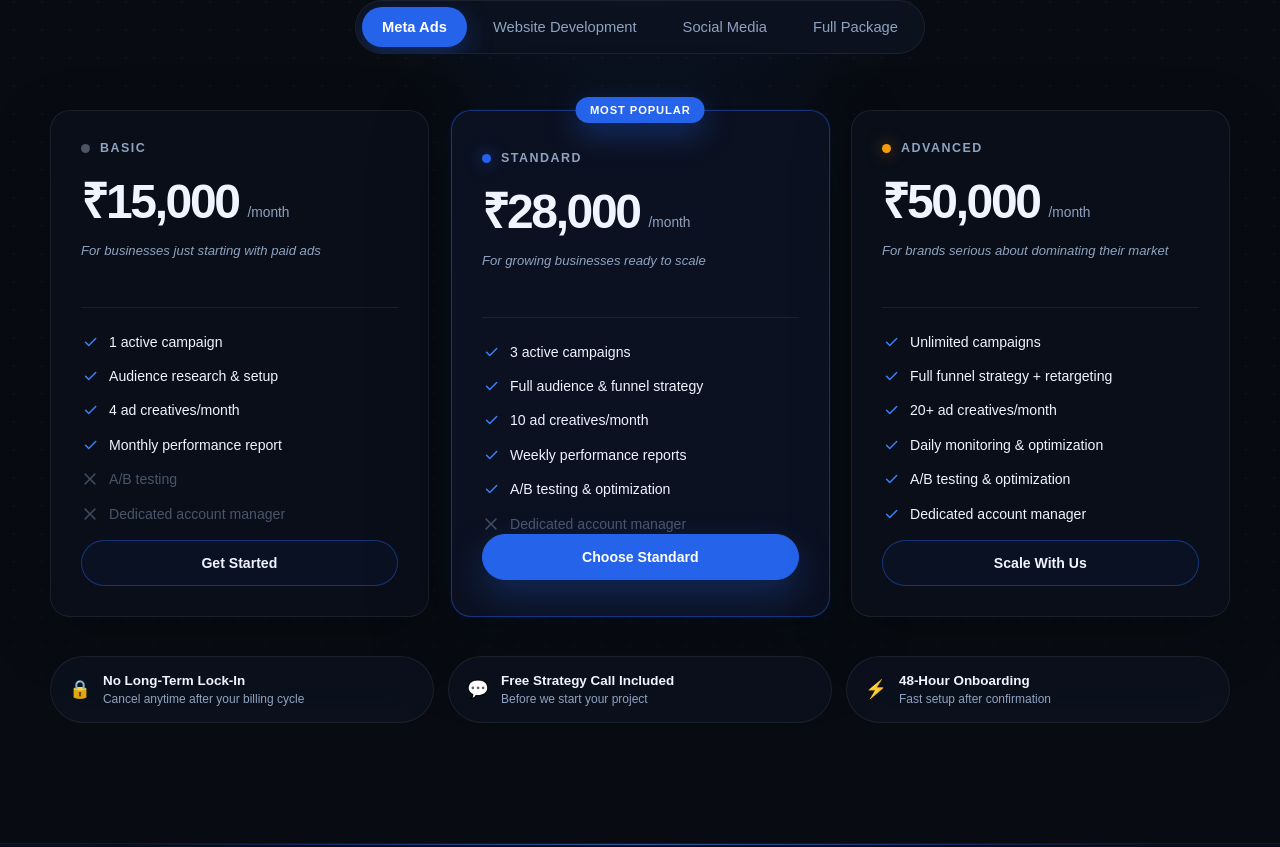
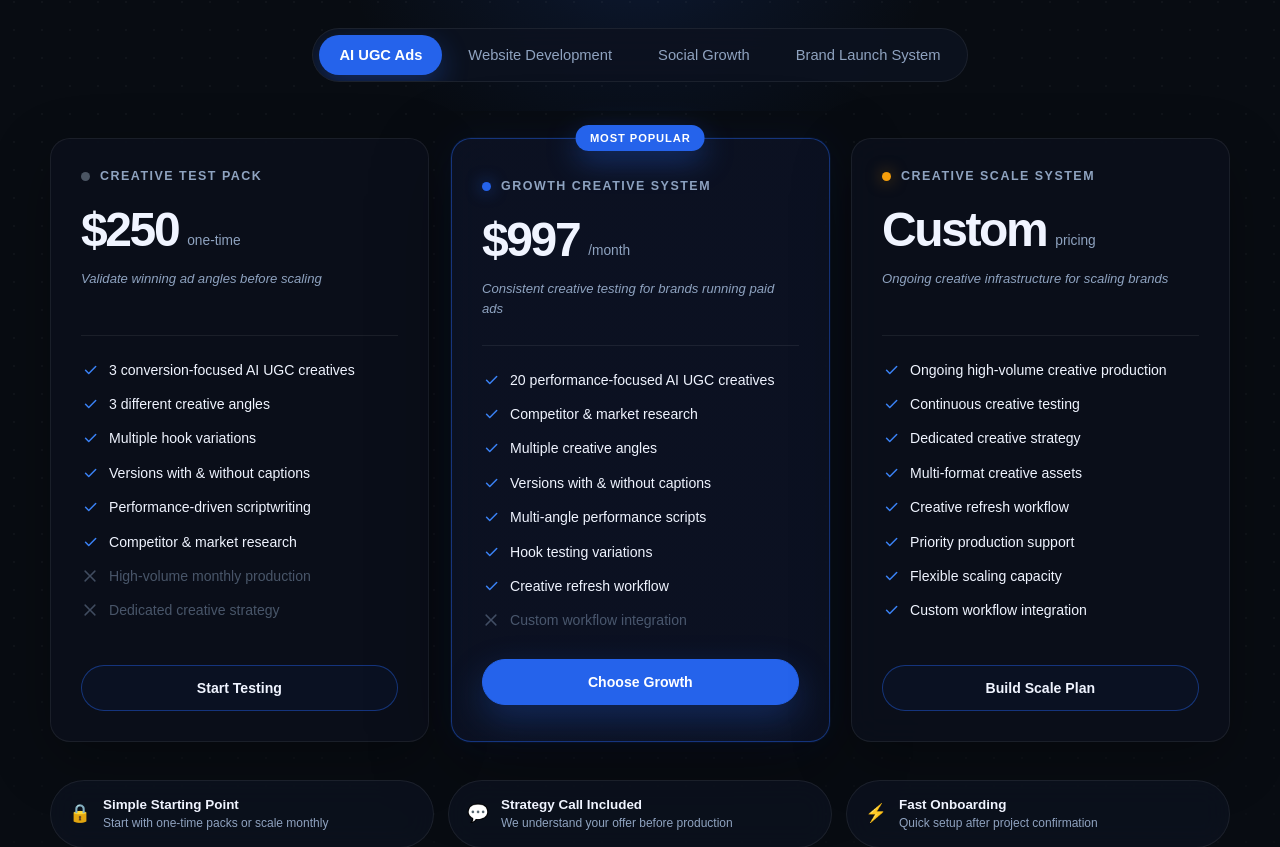
Before and after one commit to HoneyCode24/adveron-media, a React (Vite) app: page / in a window 1280 px wide. Shown: the part 2241-3088 px from the top of the page. Built offline with nearby package versions, Linux system fonts and the light colour scheme.

Commit message:
update Pricing section

```diff
--- a/src/components/Pricing.css
+++ b/src/components/Pricing.css
@@ -231,6 +231,8 @@
     background 0.3s ease;
 }
 
+
+
 .cards--entering .pricing-card {
   opacity: 1;
   transform: translateY(0);
@@ -355,7 +357,14 @@
   margin: 0;
   padding: 0;
   list-style: none;
+    margin-bottom: 28px;
 }
+
+
+.pricing-card__button {
+  margin-top: auto;
+}
+
 
 .pricing-card__features li {
   display: flex;
--- a/src/components/Pricing.jsx
+++ b/src/components/Pricing.jsx
@@ -3,58 +3,64 @@ import "./Pricing.css";
 
 const pricingData = {
   "meta-ads": {
-    label: "Meta Ads",
+    label: "AI UGC Ads",
     type: "cards",
     plans: [
       {
-        name: "Basic",
+        name: "Creative Test Pack",
         dot: "grey",
-        price: "₹15,000",
-        billing: "/month",
-        tagline: "For businesses just starting with paid ads",
+        price: "$250",
+        billing: "one-time",
+        tagline: "Validate winning ad angles before scaling",
         popular: false,
-        cta: "Get Started",
+        cta: "Start Testing",
         features: [
-          { text: "1 active campaign", included: true },
-          { text: "Audience research & setup", included: true },
-          { text: "4 ad creatives/month", included: true },
-          { text: "Monthly performance report", included: true },
-          { text: "A/B testing", included: false },
-          { text: "Dedicated account manager", included: false },
+          { text: "3 conversion-focused AI UGC creatives", included: true },
+          { text: "3 different creative angles", included: true },
+          { text: "Multiple hook variations", included: true },
+          { text: "Versions with & without captions", included: true },
+          { text: "Performance-driven scriptwriting", included: true },
+          { text: "Competitor & market research", included: true },
+          { text: "High-volume monthly production", included: false },
+          { text: "Dedicated creative strategy", included: false },
         ],
       },
       {
-        name: "Standard",
+        name: "Growth Creative System",
         dot: "blue",
-        price: "₹28,000",
+        price: "$997",
         billing: "/month",
-        tagline: "For growing businesses ready to scale",
+        tagline: "Consistent creative testing for brands running paid ads",
         popular: true,
-        cta: "Choose Standard",
+        cta: "Choose Growth",
         features: [
-          { text: "3 active campaigns", included: true },
-          { text: "Full audience & funnel strategy", included: true },
-          { text: "10 ad creatives/month", included: true },
-          { text: "Weekly performance reports", included: true },
-          { text: "A/B testing & optimization", included: true },
-          { text: "Dedicated account manager", included: false },
+          { text: "20 performance-focused AI UGC creatives", included: true },
+          { text: "Competitor & market research", included: true },
+          { text: "Multiple creative angles", included: true },
+          { text: "Versions with & without captions", included: true },
+          { text: "Multi-angle performance scripts", included: true },
+          { text: "Hook testing variations", included: true },
+          { text: "Creative refresh workflow", included: true },
+          { text: "Custom workflow integration", included: false },
         ],
       },
       {
-        name: "Advanced",
+        name: "Creative Scale System",
         dot: "amber",
-        price: "₹50,000",
-        billing: "/month",
-        tagline: "For brands serious about dominating their market",
+        price: "Custom",
+        billing: "pricing",
+        tagline: "Ongoing creative infrastructure for scaling brands",
         popular: false,
-        cta: "Scale With Us",
+        cta: "Build Scale Plan",
         features: [
-          { text: "Unlimited campaigns", included: true },
-          { text: "Full funnel strategy + retargeting", included: true },
-          { text: "20+ ad creatives/month", included: true },
-          { text: "Daily monitoring & optimization", included: true },
-          { text: "A/B testing & optimization", included: true },
-          { text: "Dedicated account manager", included: true },
+          { text: "Ongoing high-volume creative production", included: true },
+          { text: "Continuous creative testing", included: true },
+          { text: "Dedicated creative strategy", included: true },
+          { text: "Multi-format creative assets", included: true },
+          { text: "Creative refresh workflow", included: true },
+          { text: "Priority production support", included: true },
+          { text: "Flexible scaling capacity", included: true },
+          { text: "Custom workflow integration", included: true },
         ],
       },
     ],
@@ -65,173 +71,205 @@ const pricingData = {
     type: "cards",
     plans: [
       {
-        name: "Basic",
+        name: "Launch Page",
         dot: "grey",
-        price: "₹25,000",
+        price: "$499",
         billing: "one-time",
-        tagline: "Clean, professional online presence",
+        tagline: "For brands that need a premium landing page fast",
         popular: false,
-        cta: "Build My Website",
+        cta: "Launch My Page",
         features: [
-          { text: "Up to 5 pages", included: true },
-          { text: "Mobile responsive design", included: true },
-          { text: "Basic SEO setup", included: true },
-          { text: "Contact form integration", included: true },
-          { text: "Custom animations", included: false },
-          { text: "CMS / blog integration", included: false },
+          { text: "1 high-converting landing page", included: true },
+          { text: "Mobile-first responsive design", included: true },
+          { text: "Premium modern layout", included: true },
+          { text: "CTA sections", included: true },
+          { text: "Contact / lead form setup", included: true },
+          { text: "Basic SEO structure", included: true },
+          { text: "Speed optimization", included: true },
+          { text: "1 revision round", included: true },
         ],
       },
       {
-        name: "Standard",
+        name: "Business Website",
         dot: "blue",
-        price: "₹45,000",
+        price: "$997",
         billing: "one-time",
-        tagline: "A website that actually converts visitors",
+        tagline: "A premium business website built for trust and leads",
         popular: true,
-        cta: "Choose Standard",
+        cta: "Build My Website",
         features: [
-          { text: "Up to 10 pages", included: true },
-          { text: "Mobile-first premium design", included: true },
-          { text: "Full on-page SEO", included: true },
-          { text: "Custom animations & interactions", included: true },
-          { text: "CMS / blog integration", included: true },
-          { text: "E-commerce functionality", included: false },
+          { text: "4-page premium website", included: true },
+          {
+            text: "Homepage, services, about, contact + extra page",
+            included: true,
+          },
+          { text: "Conversion-focused copy structure", included: true },
+          { text: "Mobile-first design", included: true },
+          { text: "Contact form integration", included: true },
+          { text: "Basic SEO setup", included: true },
+          { text: "Speed optimization", included: true },
+          { text: "2 revision rounds", included: true },
         ],
       },
+
       {
-        name: "Advanced",
+        name: "E-Commerce / Custom Build",
         dot: "amber",
-        price: "₹80,000",
-        billing: "one-time",
-        tagline: "Full-scale web presence built to lead",
+        price: "Custom",
+        billing: "pricing",
+        tagline: "For Shopify stores, advanced funnels, and custom systems",
         popular: false,
-        cta: "Start Advanced Build",
+        cta: "Discuss Custom Build",
         features: [
-          { text: "Unlimited pages", included: true },
-          { text: "Custom UI/UX design system", included: true },
-          { text: "Advanced SEO + speed optimization", included: true },
-          { text: "E-commerce / booking integration", included: true },
-          { text: "CMS + admin dashboard", included: true },
-          { text: "3 months post-launch support", included: true },
+          { text: "Custom Shopify development", included: true },
+          { text: "Advanced integrations", included: true },
+          { text: "High-converting product pages", included: true },
+          { text: "Custom landing funnels", included: true },
+          { text: "Scalable infrastructure", included: true },
+          { text: "Tailored development workflow", included: true },
+          { text: "Built for paid traffic conversion", included: true },
+          { text: "Custom launch support", included: true },
         ],
       },
     ],
   },
 
   "social-media": {
-    label: "Social Media",
+    label: "Social Growth",
     type: "cards",
     plans: [
       {
-        name: "Basic",
+        name: "Content Launch System",
         dot: "grey",
-        price: "₹12,000",
+        price: "$497",
         billing: "/month",
-        tagline: "Consistent presence on social media",
+        tagline:
+          "Consistent short-form content for brands starting organic growth",
         popular: false,
-        cta: "Get Started",
+        cta: "Start Content",
         features: [
-          { text: "2 platforms managed", included: true },
-          { text: "12 posts/month", included: true },
-          { text: "Basic graphic design", included: true },
-          { text: "Monthly content calendar", included: true },
-          { text: "Reels / video content", included: false },
-          { text: "Community management", included: false },
+          { text: "12 short-form content pieces/month", included: true },
+          { text: "Captions + posting copy", included: true },
+          { text: "Basic content calendar", included: true },
+          { text: "Platform-optimized formatting", included: true },
+          { text: "Basic monthly analytics", included: true },
+          { text: "AI UGC content system", included: false },
+          { text: "Advanced trend planning", included: false },
         ],
       },
       {
-        name: "Standard",
+        name: "Organic Growth System",
         dot: "blue",
-        price: "₹22,000",
+        price: "$997",
         billing: "/month",
-        tagline: "Active growth across your key platforms",
+        tagline: "A stronger content engine for visibility, trust, and demand",
         popular: true,
-        cta: "Choose Standard",
+        cta: "Choose Growth",
         features: [
-          { text: "3 platforms managed", included: true },
-          { text: "20 posts + 4 reels/month", included: true },
-          { text: "Premium branded graphics", included: true },
-          { text: "Content calendar + strategy", included: true },
-          { text: "Community management & replies", included: true },
-          { text: "Influencer outreach", included: false },
+          { text: "20 short-form content pieces/month", included: true },
+          { text: "AI UGC content support", included: true },
+          { text: "Hooks + scripting direction", included: true },
+          { text: "Reels/TikTok optimization", included: true },
+          { text: "Trend planning", included: true },
+          { text: "Monthly performance review", included: true },
+          { text: "Multi-platform content strategy", included: true },
         ],
       },
       {
-        name: "Advanced",
+        name: "Brand Scale System",
         dot: "amber",
-        price: "₹38,000",
+        price: "$1,997+",
         billing: "/month",
-        tagline: "Full-service social media domination",
+        tagline: "High-volume content infrastructure for brands ready to scale",
         popular: false,
-        cta: "Dominate Socials",
+        cta: "Scale Content",
         features: [
-          { text: "All platforms managed", included: true },
-          { text: "30 posts + 8 reels/month", included: true },
-          { text: "Full content production team", included: true },
-          { text: "Growth strategy & analytics", included: true },
-          { text: "Community management", included: true },
-          { text: "Influencer outreach & collabs", included: true },
+          { text: "Custom high-volume content production", included: true },
+          { text: "Advanced organic strategy", included: true },
+          { text: "AI UGC systems", included: true },
+          { text: "Multi-platform scaling", included: true },
+          { text: "Premium editing workflow", included: true },
+          { text: "Launch / refresh cycles", included: true },
+          { text: "Priority production support", included: true },
         ],
       },
     ],
   },
 
   "full-package": {
-    label: "Full Package",
+    label: "Brand Launch System",
     type: "bundle",
   },
 };
 
 const bundleData = {
-  basic: {
-    label: "Basic Bundle",
-    price: "₹45,000",
-    billing: "/month",
-    separateCost: "₹52,000",
-    savings: "₹7,000",
-    chips: ["Meta Ads Basic", "Website Basic", "Social Basic"],
+  launch: {
+    label: "Brand Launch System",
+    price: "$1,497",
+    billing: "one-time",
+    separateCost: "Launch-ready",
+    savings: "System bundle",
+    cta: "Launch My Brand System",
+    chips: [
+      "20 AI UGC Creatives",
+      "Conversion Landing Page",
+      "8 Organic Content Pieces",
+    ],
     features: [
-      "1 active Meta Ads campaign",
-      "Up to 5-page business website",
-      "2 social platforms managed",
-      "4 ad creatives/month",
-      "12 social posts/month",
-      "Monthly reporting across services",
+      "20 performance-focused AI UGC creatives",
+      "Premium modern conversion landing page",
+      "8 short-form organic content pieces",
+      "Competitor & market research",
+      "Brand positioning guidance",
+      "30 bonus static ad creatives",
+      "Strategy setup call",
+      "Priority production workflow",
     ],
   },
-  standard: {
-    label: "Standard Bundle",
-    price: "₹80,000",
+  growth: {
+    label: "Brand Growth Infrastructure",
+    price: "$2,997",
     billing: "/month",
-    separateCost: "₹95,000",
-    savings: "₹15,000",
-    chips: ["Meta Ads Standard", "Website Standard", "Social Standard"],
+    separateCost: "Scaling system",
+    savings: "Monthly growth infrastructure",
+    cta: "Scale My Brand Infrastructure",
+    chips: [
+      "30–50 AI UGC / Month",
+      "20 Organic Content Pieces",
+      "Monthly Strategy Call",
+    ],
     features: [
-      "3 active Meta Ads campaigns",
-      "Up to 10-page conversion-focused website",
-      "3 social platforms managed",
-      "10 ad creatives/month",
-      "20 posts + 4 reels/month",
-      "Weekly performance reports",
-      "A/B testing and optimization",
+      "30–50 performance-focused AI UGC creatives / month",
+      "Continuous creative testing and refresh workflow",
+      "Monthly strategic planning",
+      "Audience targeting insights",
+      "Offer positioning refinement",
+      "20 short-form organic content pieces / month",
+      "50 bonus static ad creatives",
+      "Conversion website support",
     ],
   },
-  premium: {
-    label: "Premium Bundle",
-    price: "₹1,20,000",
-    billing: "/month",
-    separateCost: "₹1,68,000",
-    savings: "₹48,000",
-    chips: ["Meta Ads Advanced", "Website Advanced", "Social Advanced"],
+  scale: {
+    label: "Creative Scale Partner",
+    price: "Custom",
+    billing: "pricing",
+    separateCost: "Enterprise scale",
+    savings: "Flexible capacity",
+    cta: "Build My Creative Scale System",
+    chips: [
+      "50–200+ AI UGC / Month",
+      "40+ Organic Pieces",
+      "Advanced Growth Strategy",
+    ],
     features: [
-      "Unlimited Meta Ads campaigns",
-      "Unlimited-page advanced website",
-      "All platforms managed",
-      "20+ ad creatives/month",
-      "30 posts + 8 reels/month",
-      "Daily monitoring and optimization",
-      "Dedicated account manager",
-      "Advanced SEO + speed optimization",
+      "50–200+ performance-focused AI UGC creatives / month",
+      "High-speed campaign support",
+      "Dedicated creative growth strategy",
+      "Creative performance analysis",
+      "40+ short-form organic content pieces / month",
+      "Advanced competitor & market intelligence",
+      "100+ bonus static ad creatives",
+      "Flexible scaling capacity",
     ],
   },
 };
@@ -257,7 +295,7 @@ function CrossIcon() {
   );
 }
 
-function PricingCard({ plan, index }) {
+function PricingCard({ plan, index, onSelect }) {
   return (
     <article
       className={`pricing-card ${plan.popular ? "pricing-card--popular" : ""}`}
@@ -299,6 +337,7 @@ function PricingCard({ plan, index }) {
         className={`pricing-card__button ${
           plan.popular ? "pricing-card__button--filled" : ""
         }`}
+        onClick={onSelect}
       >
         {plan.cta}
       </button>
@@ -307,7 +346,7 @@ function PricingCard({ plan, index }) {
 }
 
 function FullPackage() {
-  const [selectedBundle, setSelectedBundle] = useState("standard");
+  const [selectedBundle, setSelectedBundle] = useState("launch");
   const [bundleEntering, setBundleEntering] = useState(true);
 
   const currentBundle = bundleData[selectedBundle];
@@ -329,10 +368,12 @@ function FullPackage() {
         <div className="pricing-full__top">
           <div>
             <p className="pricing-full__eyebrow">Complete Growth System</p>
-            <h3>Complete Growth System</h3>
+            <h3>Brand Launch & Scale Systems</h3>
           </div>
 
-          <span className="pricing-full__save-badge">Save up to 30%</span>
+          <span className="pricing-full__save-badge">
+            Built for scaling brands
+          </span>
         </div>
 
         <div
@@ -384,7 +425,7 @@ function FullPackage() {
           </ul>
         </div>
 
-        <button className="pricing-full__cta">Get the Full Package →</button>
+        <button className="pricing-full__cta">{currentBundle.cta} →</button>
       </article>
 
       <div className="pricing-breakdown">
@@ -441,7 +482,6 @@ export default function Pricing() {
     return () => observer.disconnect();
   }, []);
 
-
   const handleTabChange = (tabId) => {
     if (tabId === activeTab) return;
 
@@ -465,7 +505,24 @@ export default function Pricing() {
     };
   }, [activeTab]);
 
+  const serviceMap = {
+    "meta-ads": "Meta Ads",
+    "web-dev": "Website Development",
+    "social-media": "Social Media Management",
+    "full-package": "Full Package",
+  };
+  const handlePricingCTA = (service, packageName) => {
+    window.dispatchEvent(
+      new CustomEvent("selectContactService", {
+        detail: { service, packageName },
+      }),
+    );
 
+    document.getElementById("contact-form")?.scrollIntoView({
+      behavior: "smooth",
+      block: "start",
+    });
+  };
 
   return (
     <section className="pricing" ref={sectionRef} id="pricing">
@@ -474,15 +531,17 @@ export default function Pricing() {
 
       <div className="pricing__container">
         <div className="pricing__header">
-          <div className="pricing__badge reveal-item">Transparent Pricing</div>
+          <div className="pricing__badge reveal-item">
+            Global Growth Pricing
+          </div>
 
           <h2 className="reveal-item">
-            Simple Pricing. <span>Serious</span> Results.
+            Global Pricing. <span>Built</span> For Growth.
           </h2>
 
           <p className="reveal-item">
-            No hidden fees, no surprise invoices. Pick the plan that fits your
-            stage — upgrade anytime.
+            Clear USD pricing for brands that need AI UGC creatives, conversion
+            websites, and social content systems.
           </p>
         </div>
 
@@ -519,6 +578,9 @@ export default function Pricing() {
                   key={`${activeTab}-${plan.name}`}
                   plan={plan}
                   index={index}
+                  onSelect={() =>
+                    handlePricingCTA(serviceMap[activeTab], plan.name)
+                  }
                 />
               ))}
             </div>
@@ -531,24 +593,24 @@ export default function Pricing() {
           <div className="pricing-trust-chip">
             <span>🔒</span>
             <div>
-              <strong>No Long-Term Lock-In</strong>
-              <p>Cancel anytime after your billing cycle</p>
+              <strong>Simple Starting Point</strong>
+              <p>Start with one-time packs or scale monthly</p>
             </div>
           </div>
 
           <div className="pricing-trust-chip">
             <span>💬</span>
             <div>
-              <strong>Free Strategy Call Included</strong>
-              <p>Before we start your project</p>
+              <strong>Strategy Call Included</strong>
+              <p>We understand your offer before production</p>
             </div>
           </div>
 
           <div className="pricing-trust-chip">
             <span>⚡</span>
             <div>
-              <strong>48-Hour Onboarding</strong>
-              <p>Fast setup after confirmation</p>
+              <strong>Fast Onboarding</strong>
+              <p>Quick setup after project confirmation</p>
             </div>
           </div>
         </div>
```
Also changed, not shown: src/components/Contact.jsx (+191 -48 lines).
